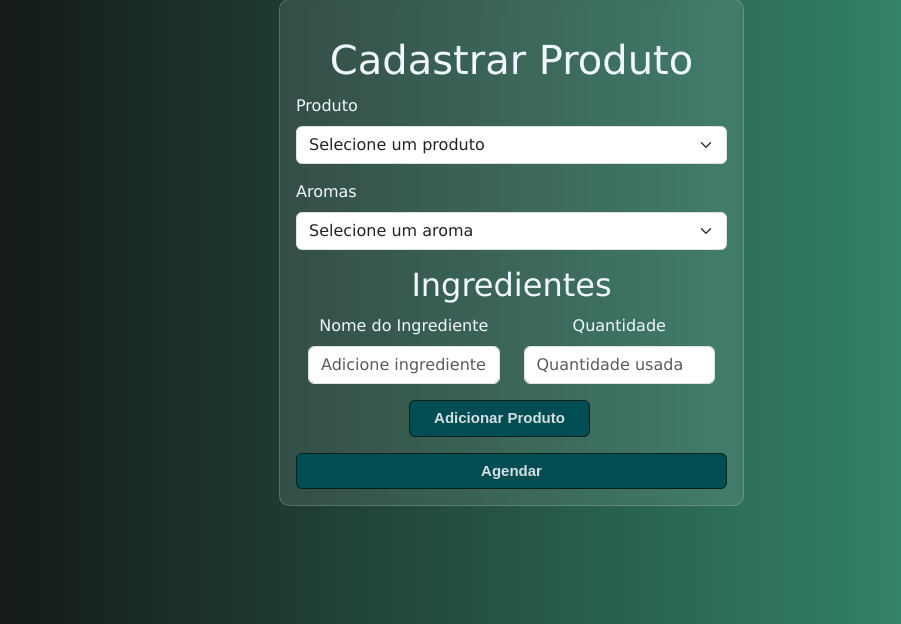
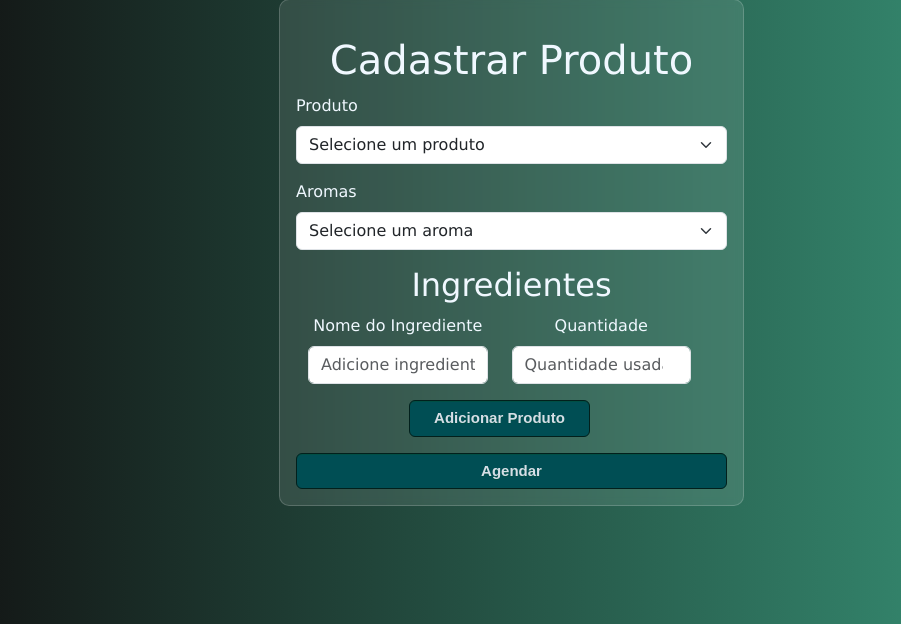
Before and after one commit to Gabrielle-Santiago/Agenda-Automatica, a Django app: page /cadastroProduto/ in a window 1280 px wide. Shown: the part 61-685 px from the top of the page, without its empty margins (175-1076 px from the left). Run offline with Django 5.2, Linux system fonts and the light colour scheme.

Commit message:
mudanças no binário

```diff
--- a/AgendaAutomatica/task/templates/cadastroProduto.html
+++ b/AgendaAutomatica/task/templates/cadastroProduto.html
@@ -43,21 +43,23 @@
 
                             <h2>Ingredientes</h2>
 
-                          <div class="col">
-                            <label for="nomeIngrediente" class="form-label">Nome do Ingrediente</label>
-                            <input type="text" class="form-control" id="nomeIngrediente" name="nomeIngrediente" placeholder="Adicione ingrediente">
-                          </div>
+                            <div id="adicionarProdutoContainer" class="row">
+                                <div class="col-md-6">
+                                    <label class="form-label">Nome do Ingrediente</label>
+                                    <input type="text" class="form-control" id="nomeIngrediente-1" name="nomeIngrediente-1" placeholder="Adicione ingrediente">
+                                </div>
 
-                          <div class="col">
-                            <label for="quantidadeProduto" class="form-label">Quantidade</label>
-                            <input type="number" class="form-control" id="quantidadeProduto" name="quantidadeProduto" placeholder="Quantidade usada">
-                          </div>
+                                <div class="col-md-6">
+                                    <label class="form-label">Quantidade</label>
+                                    <input type="number" class="form-control" id="quantidadeProduto-1" name="quantidadeProduto-1" placeholder="Quantidade usada">
+                                </div>
+                            </div>
 
-                          <div class="row mt-3">
-                            <div class="col">
-                                <button type="button" class="btn btn-success myButton" id="adicionarProduto">Adicionar Produto</button>
+                            <div class="row mt-3">
+                                <div class="col">
+                                    <button type="button" class="btn btn-success myButton" id="adicionarProduto" onclick="addProduct()">Adicionar Produto</button>
+                                </div>
                             </div>
-                          </div>
 
                         </div>
                     </div>
```
Also changed, not shown: AgendaAutomatica/static/js/index.js (+53 -0 lines).
